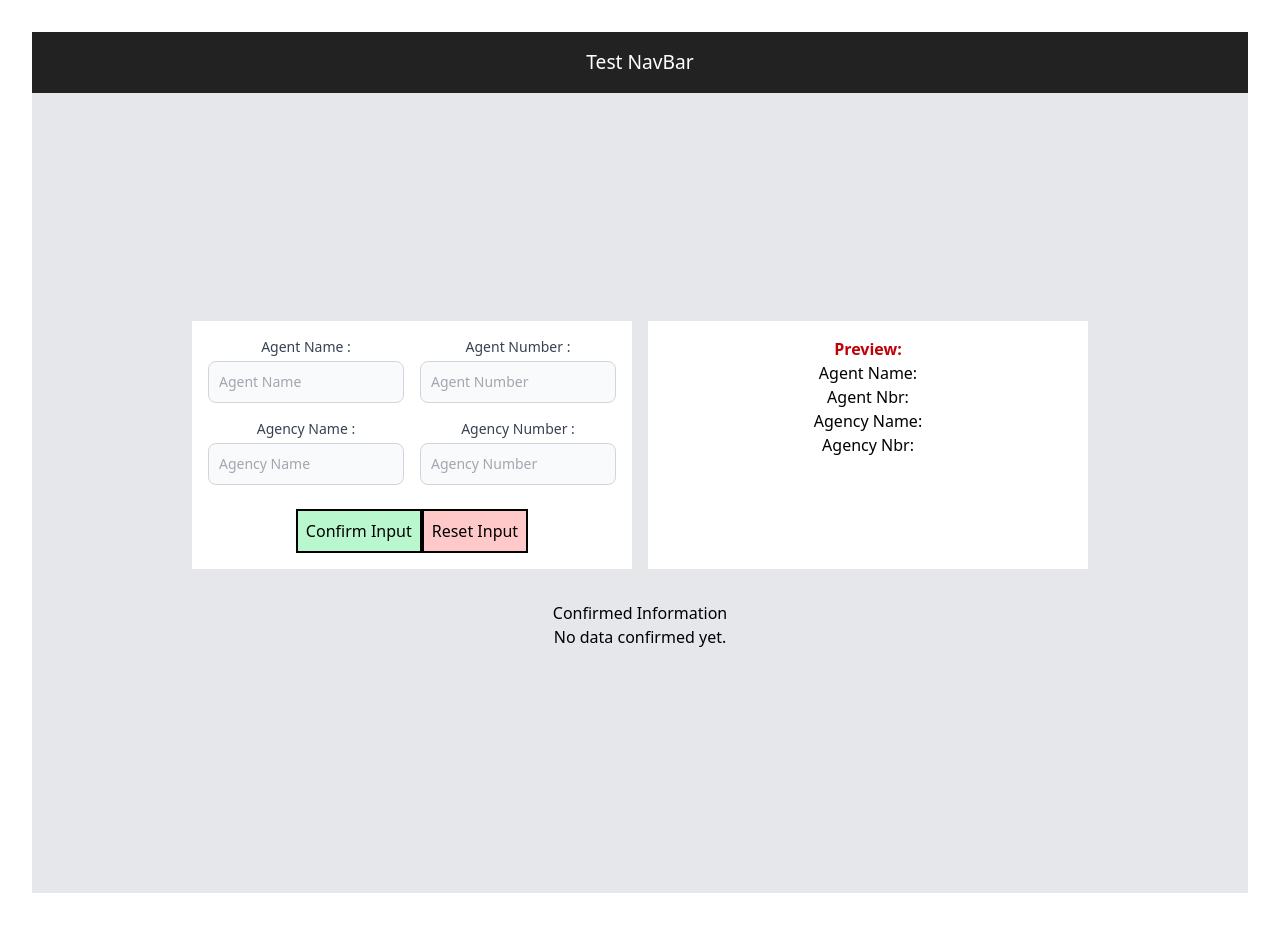
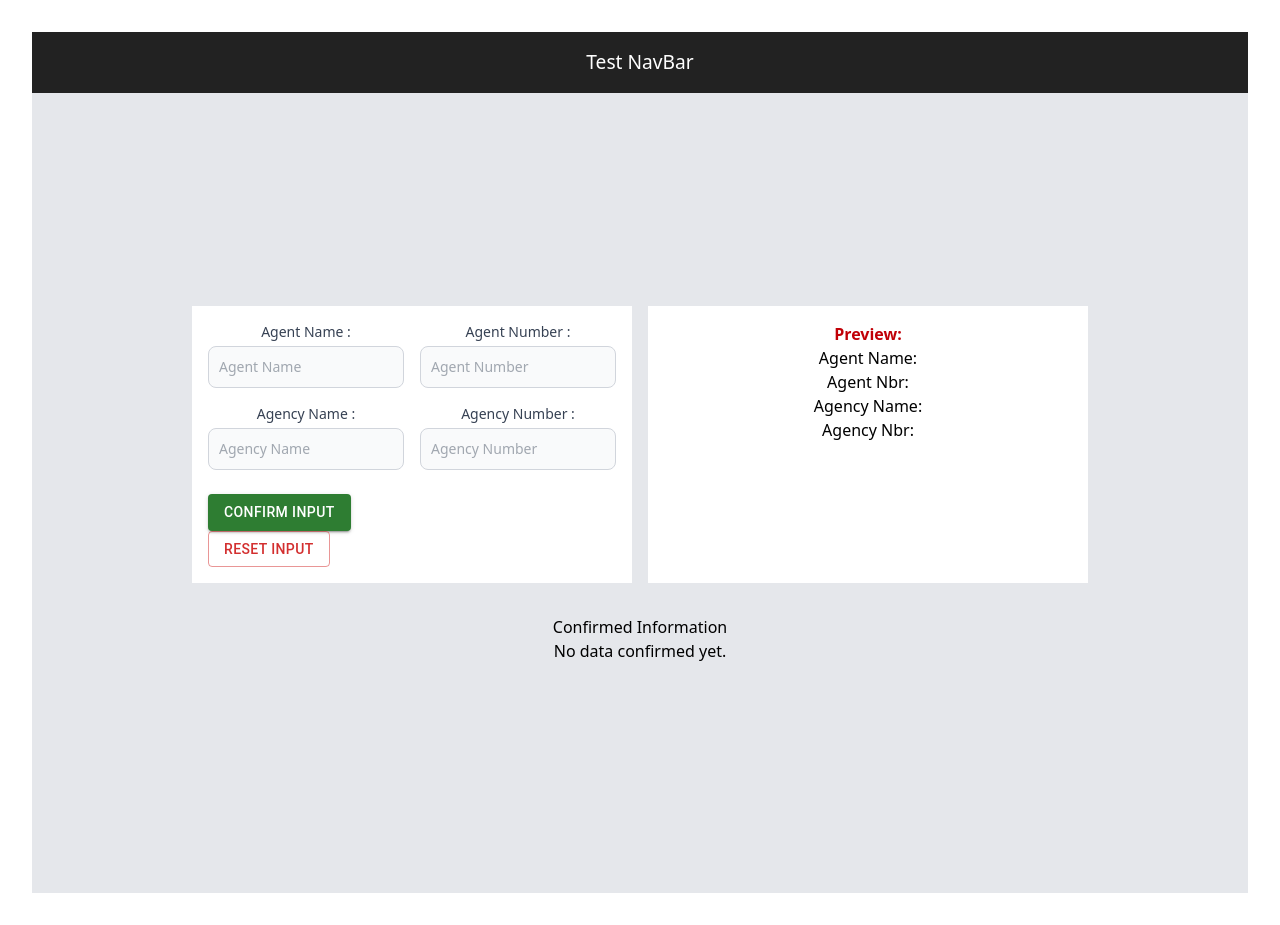
Before and after one commit to igorgleandro/em-bootcamp, a React (Vite) app in the folder sl2Gen-react/sl2Gen-react/: page / in a window 1280 px wide. Built offline with nearby package versions, Linux system fonts and the light colour scheme.

Commit message:
Implemented Materia UI

```diff
--- a/sl2Gen-react/sl2Gen-react/package.json
+++ b/sl2Gen-react/sl2Gen-react/package.json
@@ -28,5 +28,9 @@
     "eslint-plugin-react-refresh": "^0.4.20",
     "globals": "^16.3.0",
     "vite": "^7.1.2"
+  },
+  "peerDependencies": {
+  "react": "^17.0.0 || ^18.0.0 || ^19.0.0",
+  "react-dom": "^17.0.0 || ^18.0.0 || ^19.0.0"
   }
 }
--- a/sl2Gen-react/sl2Gen-react/src/App.jsx
+++ b/sl2Gen-react/sl2Gen-react/src/App.jsx
@@ -2,8 +2,9 @@ import { useState } from 'react'
 import { createPortal } from "react-dom";
 import './App.css'
 import NavBar from './components/NavBar'
-import { Button } from './components/Button'
 import { InputForm } from './components/InputForm'
+import ColorButtons from './components/ColorButtons.jsx';
+
 
 const App = () => {
   const [form1, setForm1] = useState({
@@ -36,7 +37,7 @@ const ConfirmedInfo = ({ form1 }) => {
         <p><strong>Agency Nbr:</strong> {String(form1.agencyNbr)}</p>
 
 
-      <Button
+          <ColorButtons
           color={'red'}
           text={'Reset Input'}
           func= {handleResetConfirm}
@@ -113,13 +114,13 @@ const form1InputList = {
 
         </div>
         <br></br>
-        <Button
+        <ColorButtons
           color={'green'}
           text={'Confirm Input'}
           func= {handleConfirm}
         />
 
-        <Button
+        <ColorButtons
           color={'red'}
           text={'Reset Input'}
           func= {handleResetConfirm}
--- a/sl2Gen-react/sl2Gen-react/src/components/Button.jsx
+++ /dev/null
@@ -1,18 +0,0 @@
-import React from "react";
-
-
-export const Button = ({text, color, func}) => {
-      let col;
-      switch (color) {
-    case "green":
-      col = "bg-green-200"
-      break
-    case "reed":
-      col = "bg-red-200"
-    	break
-    default:
-      col = "bg-red-200"
-  }
-
-  return <button onClick={() => func()} className={`border-2 p-2 ${col}`}>{text}</button>;
-}
--- /dev/null
+++ b/sl2Gen-react/sl2Gen-react/src/components/ColorButtons.jsx
@@ -0,0 +1,38 @@
+import * as React from 'react';
+import Stack from '@mui/material/Stack';
+import Button from '@mui/material/Button';
+
+export default function ColorButtons({ text, color, func }) {
+  let buttonElement;
+
+  switch (color) {
+    case "green":
+      buttonElement = (
+        <Button variant="contained" color="success" onClick={func}>
+          {text}
+        </Button>
+      );
+      break;
+
+    case "red":
+      buttonElement = (
+        <Button variant="outlined" color="error" onClick={func}>
+          {text}
+        </Button>
+      );
+      break;
+
+    default:
+      buttonElement = (
+        <Button variant="text" onClick={func}>
+          {text}
+        </Button>
+      );
+  }
+
+  return (
+    <Stack direction="row" spacing={2}>
+      {buttonElement}
+    </Stack>
+  );
+}
```
